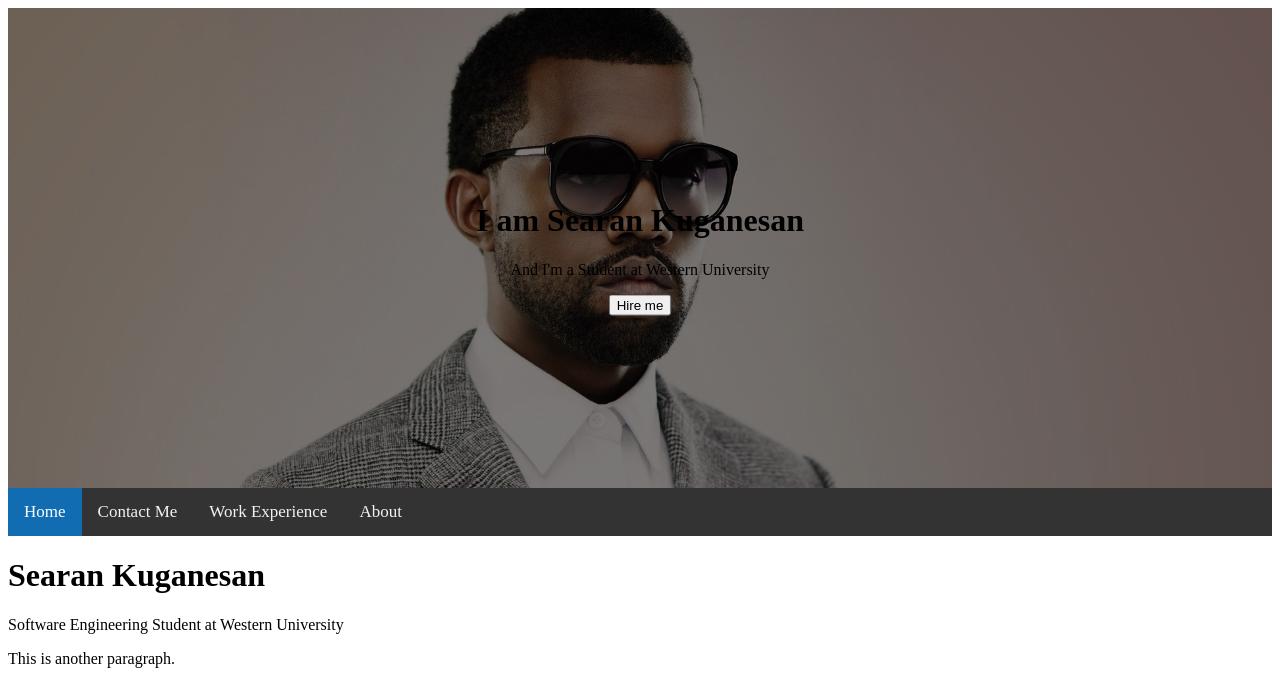
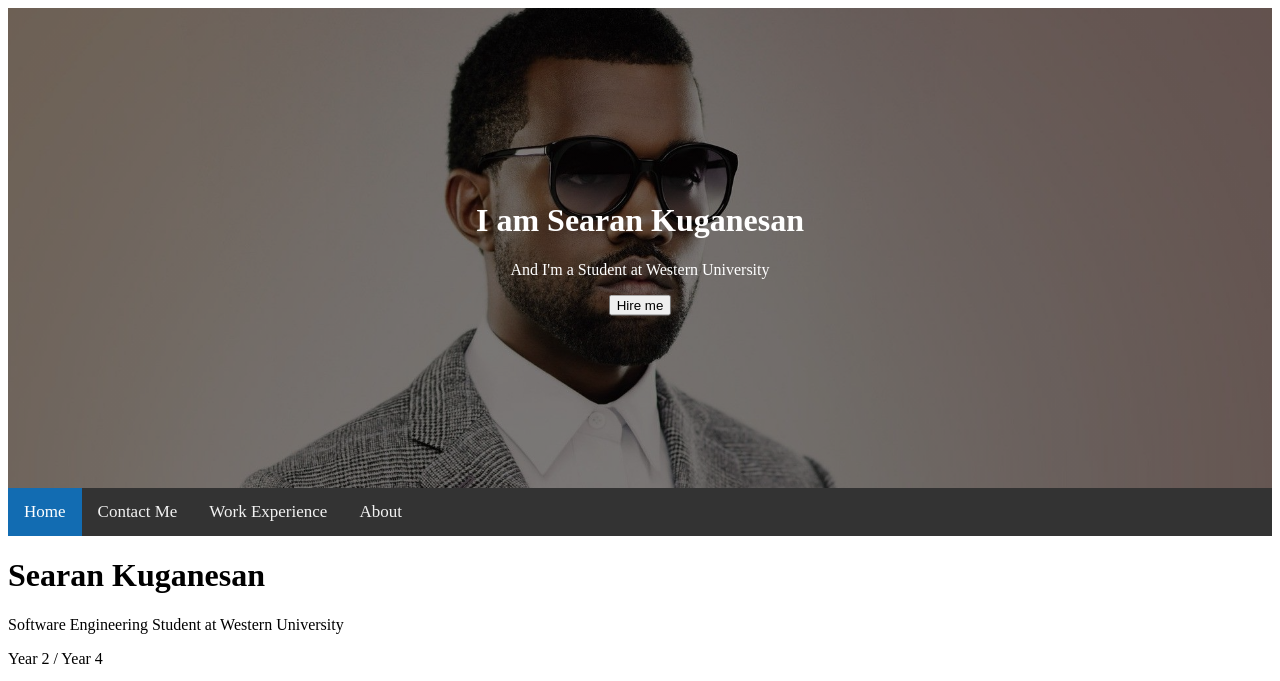
Before and after one commit to Skugane6/Searan-Tutorial-1, a plain HTML site: page index.html in a window 1280 px wide. Shown: the top 681 px of the page. Drawn offline with Linux system fonts and the light colour scheme; grey boxes are pictures that could not be loaded.

Commit message:
Update index.html

```diff
--- a/index.html
+++ b/index.html
@@ -69,8 +69,8 @@ body, html {
 
     <div class="hero-image">
         <div class="hero-text">
-          <h1>I am Searan Kuganesan</h1>
-          <p>And I'm a Student at Western University</p>
+          <h1 style="color:rgb(255, 255, 255)">I am Searan Kuganesan</h1>
+            <p style="color:rgb(255, 255, 255)">And I'm a Student at Western University</p>
           <button>Hire me</button>
         </div>
       </div>
@@ -84,7 +84,7 @@ body, html {
       </div>
  <h1>Searan Kuganesan</h1>
  <p>Software Engineering Student at Western University</p>
- <p>This is another paragraph.</p>
+ <p>Year 2 / Year 4</p>
  <img src="IMG_3390.PNG" alt="Western" class="center">
 
 
```
